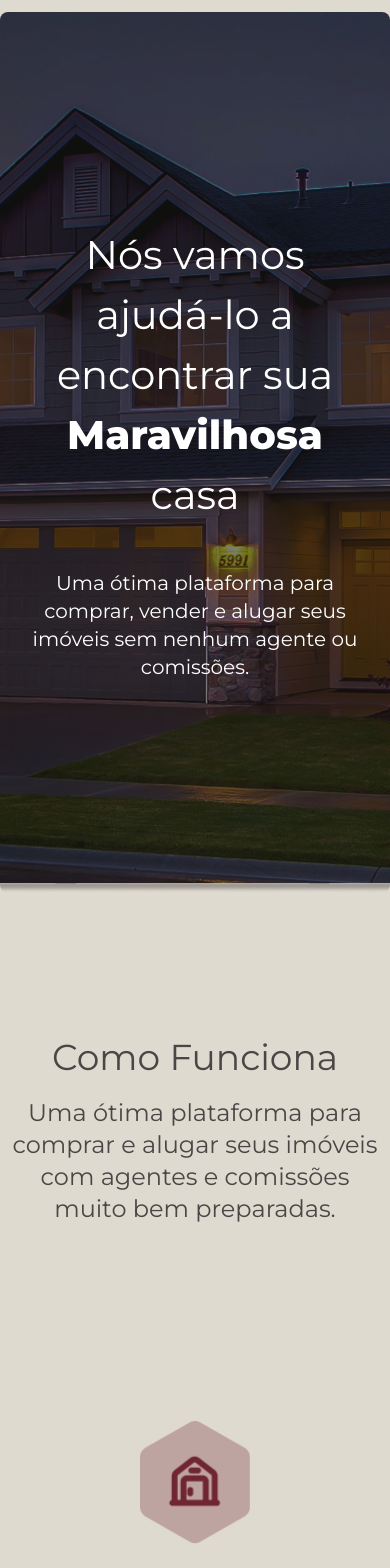
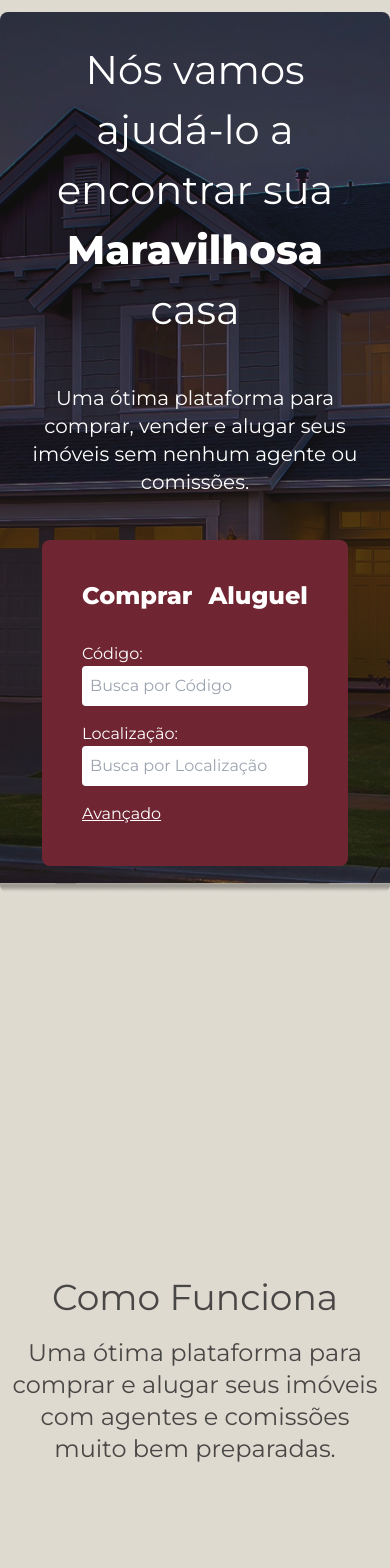
Before and after one commit to gstSenai/Projeto-Final-MI75, a Next.js app in the folder front-end-imobiliaria/: page /PaginaInicial in a window 390 px wide. Shown: the top 1568 px of the page. Built offline with nearby package versions, Linux system fonts and the light colour scheme.

Commit message:
Pagina Inicial - inicio botão pesquisa

```diff
--- a/front-end-imobiliaria/src/app/PaginaInicial/page.tsx
+++ b/front-end-imobiliaria/src/app/PaginaInicial/page.tsx
@@ -1,5 +1,5 @@
 import { Montserrat } from 'next/font/google';
-
+import { PesquisaPaginaInicial } from '@/components/PesquisaPaginaInicial';
 
 // Carregando a fonte Inter
 const montserrat = Montserrat({
@@ -19,10 +19,14 @@ export default function PaginaInicial() {
                 <div className="absolute inset-0 flex flex-col justify-center items-center 2xl:items-start text-white p-8 md:pl-16 2xl:pl-32 gap-11">
                     <h1 className="text-[2.5rem] lg:text-[3.125em] text-center 2xl:text-start font-normal max-w-[800px]">Nós vamos ajudá-lo a encontrar sua <span className='text-[2.5rem] lg:text-[4.375rem] text-center 2xl:text-start font-bold'>Maravilhosa</span> casa</h1>
                     <p className=" text-xl font-normal text-center 2xl:text-start max-w-3xl">Uma ótima plataforma para comprar, vender e alugar seus imóveis sem nenhum agente ou comissões.</p>
+                  <div className='flex align-center'>
+                  <PesquisaPaginaInicial/>
+                  </div>
                 </div>
+
             </main>
             <section>
-                <div className='flex items-center justify-center sm:items-center sm:justify-center md:justify-around pt-36'>
+                <div className='flex items-center justify-center sm:items-center sm:justify-center md:justify-around pt-96'>
                     <div className='w-[1000px]'>
                         <h2 className='flex justify-center text-center text-4xl lg:text-5xl font-medium pb-2 opacity-75'>Como Funciona</h2>
                         <p className='flex justify-center text-center text-2xl lg:text-3xl font-medium p-3 opacity-75'>Uma ótima plataforma para comprar e alugar seus imóveis com agentes e comissões muito bem preparadas.</p>
@@ -39,7 +43,7 @@ export default function PaginaInicial() {
                         <h2 className='text-[2.8125rem] font-medium opacity-75 text-center leading-tight pt-16 pb-3 min-h-[120px]'>Sistema de Chat</h2>
                         <p className='text-3xl font-medium opacity-75 text-center leading-tight pt-1 pb-3 min-h-[120px]'>Uma ótima plataforma para comprar e alugar seus imóveis com agentes e comissões muito bem preparadas.</p>
                     </div>
-                    <div className='flex flex-col items-center  w-80 lg:w-[500px] py-10 md:py-10 2xl:py-0'>
+                    <div className='flex flex-col items-center  w-80 lg:w-[550px] py-10 md:py-10 2xl:py-0'>
                         <Image src="/cadastroImoveis.png" alt="Gerenciamento de Imóveis" width={110} height={123} />
                         <h2 className='text-[2.8125rem] font-medium opacity-75 text-center leading-tight pt-16 pb-3 min-h-[120px]'>Segurança dos Clientes</h2>
                         <p className='text-3xl font-medium opacity-75 text-center leading-tight pt-1 pb-3 min-h-[120px]'>Uma ótima plataforma para comprar e alugar seus imóveis com agentes e comissões muito bem preparadas.</p>
--- /dev/null
+++ b/front-end-imobiliaria/src/components/PesquisaPaginaInicial/index.tsx
@@ -0,0 +1,77 @@
+"use client";
+
+import { useState } from 'react';
+
+export function PesquisaPaginaInicial() {
+    const [avancado, setAvancado] = useState(false);
+
+    return (
+        <div className="bg-[#702632] p-10 rounded-lg w-full max-w-3xl mx-auto">
+            <div className='flex flex-row text-2xl gap-4 mb-6'>
+                <button className="text-white font-bold border-b-2 border-transparent hover:border-white pb-1">Comprar</button>
+                <button className="text-white font-bold border-b-2 border-transparent hover:border-white pb-1">Aluguel</button>
+            </div>
+
+            <div className="space-y-4">
+                <div className="flex flex-col">
+                    <label className="text-white">Código:</label>
+                    <input type="text" placeholder="Busca por Código" className="p-2 rounded bg-white w-full" />
+                </div>
+                <div className="flex flex-col">
+                    <label className="text-white">Localização:</label>
+                    <input type="text" placeholder="Busca por Localização" className="p-2 rounded bg-white w-full" />
+                </div>
+                <button
+                    className="text-white underline mt-2"
+                    onClick={() => setAvancado(!avancado)}
+                >
+                    {avancado ? 'Ocultar' : 'Avançado'}
+                </button>
+                {avancado && (
+                    <div className="space-y-4 mt-4 transition-all duration-300 ease-in-out">
+                        <div className="flex flex-col">
+                            <label className="text-white">Min Valor:</label>
+                            <input type="text" placeholder="Busca por Valor Mínimo" className="p-2 rounded bg-white w-full" />
+                        </div>
+                        <div className="flex flex-col">
+                            <label className="text-white">Max Valor:</label>
+                            <input type="text" placeholder="Busca por Valor Máximo" className="p-2 rounded bg-white w-full" />
+                        </div>
+                        <div className="flex flex-col">
+                            <label className="text-white">Categoria:</label>
+                            <div className="flex gap-2">
+                                <button className="p-2 bg-white rounded">🏠</button>
+                                <button className="p-2 bg-white rounded">🏢</button>
+                                <button className="p-2 bg-white rounded">🏔️</button>
+                            </div>
+                        </div>
+                        <div className="flex flex-col">
+                            <label className="text-white">Quant. de Quartos:</label>
+                            <div className="flex gap-2">
+                                {[1, 2, 3, 4].map(num => (
+                                    <button key={num} className="p-2 bg-white rounded">{num}+</button>
+                                ))}
+                            </div>
+                        </div>
+                        <div className="flex flex-col">
+                            <label className="text-white">Quant. de Banheiros:</label>
+                            <div className="flex gap-2">
+                                {[1, 2, 3, 4].map(num => (
+                                    <button key={num} className="p-2 bg-white rounded">{num}+</button>
+                                ))}
+                            </div>
+                        </div>
+                        <div className="flex flex-col">
+                            <label className="text-white">Quant. de Garagem:</label>
+                            <div className="flex gap-2">
+                                {[1, 2, 3, 4].map(num => (
+                                    <button key={num} className="p-2 bg-white rounded">{num}+</button>
+                                ))}
+                            </div>
+                        </div>
+                    </div>
+                )}
+            </div>
+        </div>
+    );
+}
```
